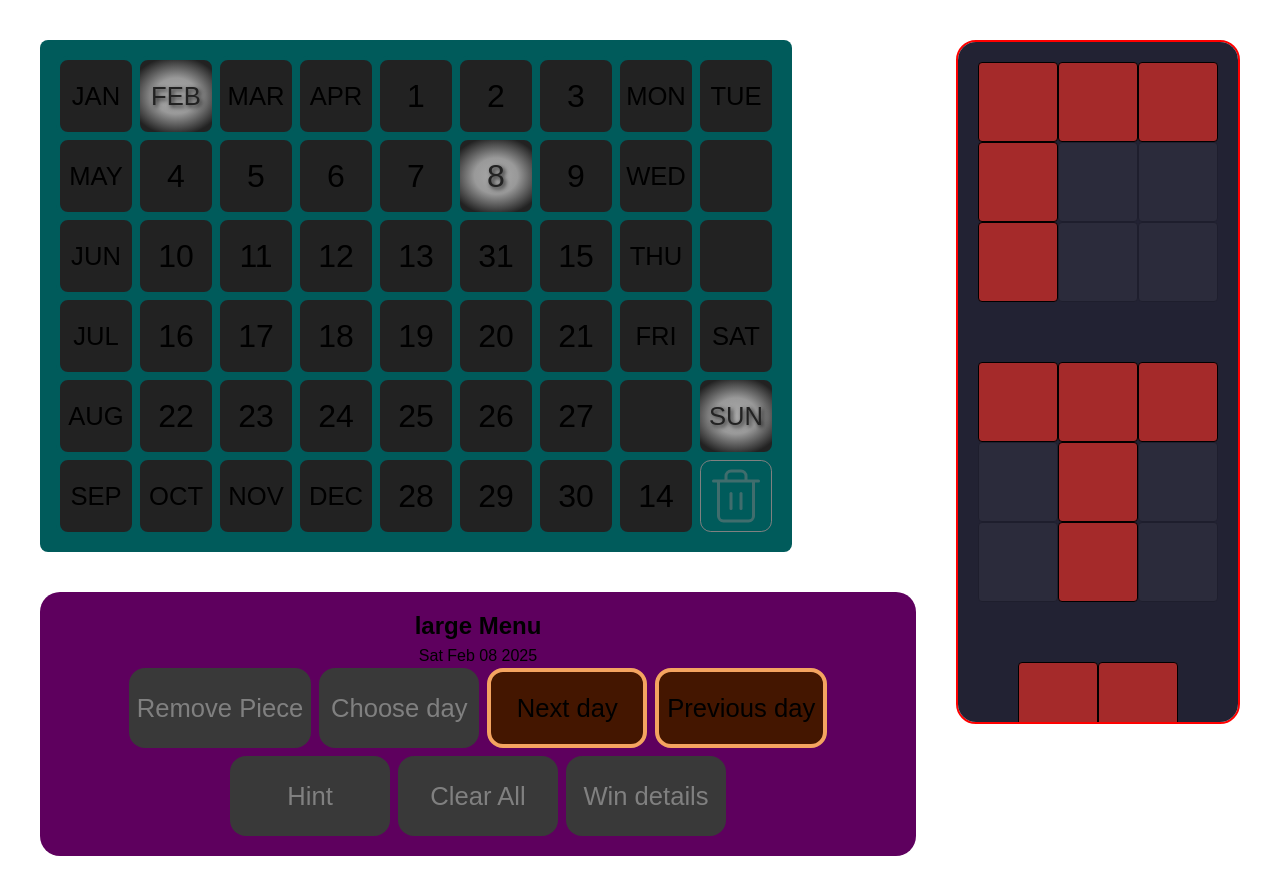
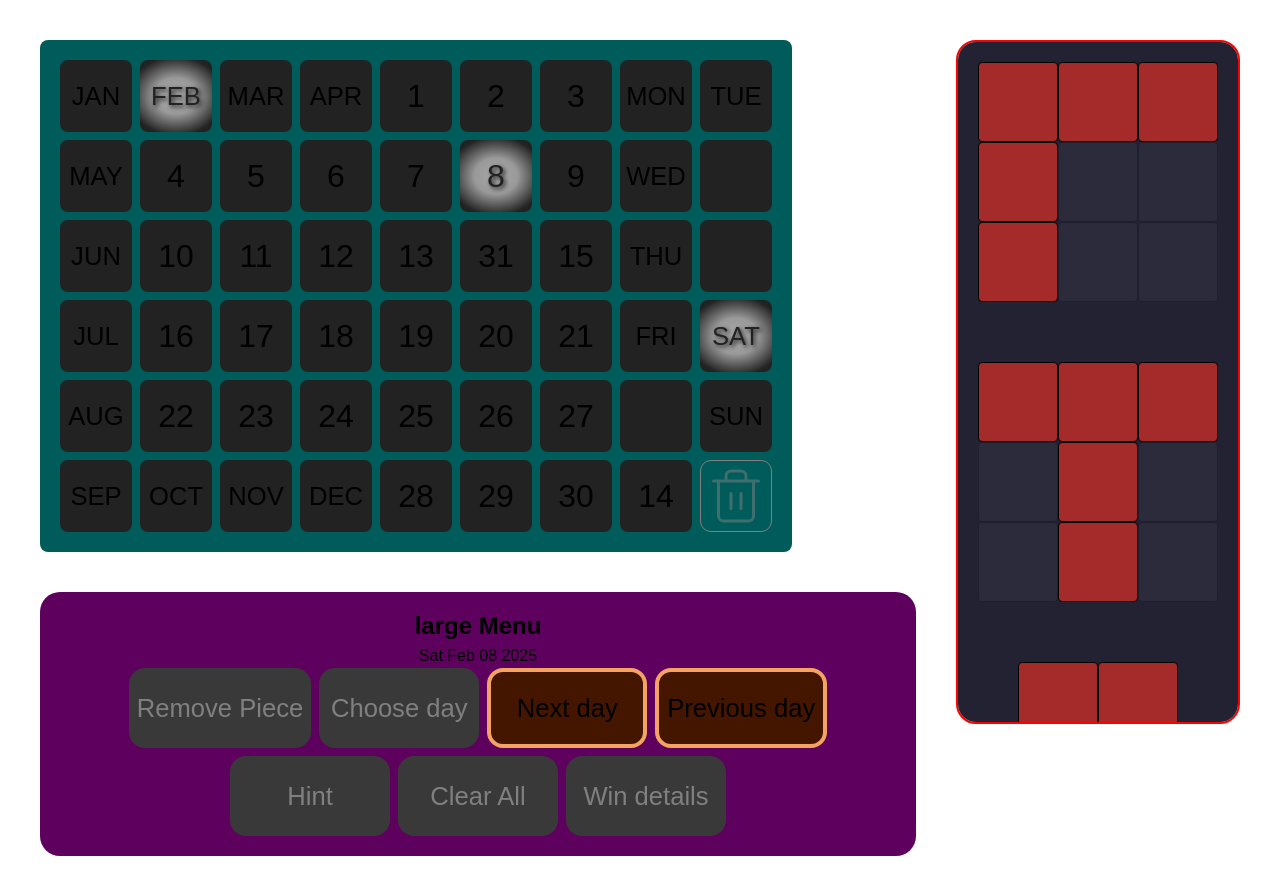
Before and after one commit to json-bell/calendar-puzzle, a React (Vite) app: page / in a window 1280 px wide. Shown: the top 894 px of the page. Built offline with nearby package versions, Linux system fonts and the light colour scheme.

Commit message:
Fix: date indexing starts at sunday 0, matching date.getDate()

```diff
--- a/src/puzzle/boardPanels/dateData.ts
+++ b/src/puzzle/boardPanels/dateData.ts
@@ -5,13 +5,13 @@ export const dayNumbers = [
 export type DayNumber = (typeof dayNumbers)[number];
 
 export const dayNames = [
+  "sun",
   "mon",
   "tue",
   "wed",
   "thu",
   "fri",
   "sat",
-  "sun",
 ] as const;
 export type DayName = (typeof dayNames)[number];
 
--- a/src/puzzle/boardPanels/index.ts
+++ b/src/puzzle/boardPanels/index.ts
@@ -12,8 +12,8 @@ const boardPanels: BoardShape<Panel> = [
     { "content": 1, "panelX": 4, "panelY": 0, "type": "dayNumber", "contentIndex": 0 },
     { "content": 2, "panelX": 5, "panelY": 0, "type": "dayNumber", "contentIndex": 1 },
     { "content": 3, "panelX": 6, "panelY": 0, "type": "dayNumber", "contentIndex": 2 },
-    { "content": "mon", "panelX": 7, "panelY": 0, "type": "dayName", "contentIndex": 0 },
-    { "content": "tue", "panelX": 8, "panelY": 0, "type": "dayName", "contentIndex": 1 }
+    { "content": "mon", "panelX": 7, "panelY": 0, "type": "dayName", "contentIndex": 1 },
+    { "content": "tue", "panelX": 8, "panelY": 0, "type": "dayName", "contentIndex": 2 }
   ],
   [
     { "content": "may", "panelX": 0, "panelY": 1, "type": "month", "contentIndex": 4 },
@@ -23,7 +23,7 @@ const boardPanels: BoardShape<Panel> = [
     { "content": 7, "panelX": 4, "panelY": 1, "type": "dayNumber", "contentIndex": 6 },
     { "content": 8, "panelX": 5, "panelY": 1, "type": "dayNumber", "contentIndex": 7 },
     { "content": 9, "panelX": 6, "panelY": 1, "type": "dayNumber", "contentIndex": 8 },
-    { "content": "wed", "panelX": 7, "panelY": 1, "type": "dayName", "contentIndex": 2 },
+    { "content": "wed", "panelX": 7, "panelY": 1, "type": "dayName", "contentIndex": 3 },
     { "content": "empty", "panelX": 8, "panelY": 1, "type": "empty", "contentIndex": 0 }
   ],
   [
@@ -34,7 +34,7 @@ const boardPanels: BoardShape<Panel> = [
     { "content": 13, "panelX": 4, "panelY": 2, "type": "dayNumber", "contentIndex": 12 },
     { "content": 31, "panelX": 5, "panelY": 2, "type": "dayNumber", "contentIndex": 30 },
     { "content": 15, "panelX": 6, "panelY": 2, "type": "dayNumber", "contentIndex": 14 },
-    { "content": "thu", "panelX": 7, "panelY": 2, "type": "dayName", "contentIndex": 3 },
+    { "content": "thu", "panelX": 7, "panelY": 2, "type": "dayName", "contentIndex": 4 },
     { "content": "empty", "panelX": 8, "panelY": 2, "type": "empty", "contentIndex": 0 }
   ],
   [
@@ -45,8 +45,8 @@ const boardPanels: BoardShape<Panel> = [
     { "content": 19, "panelX": 4, "panelY": 3, "type": "dayNumber", "contentIndex": 18 },
     { "content": 20, "panelX": 5, "panelY": 3, "type": "dayNumber", "contentIndex": 19 },
     { "content": 21, "panelX": 6, "panelY": 3, "type": "dayNumber", "contentIndex": 20 },
-    { "content": "fri", "panelX": 7, "panelY": 3, "type": "dayName", "contentIndex": 4 },
-    { "content": "sat", "panelX": 8, "panelY": 3, "type": "dayName", "contentIndex": 5 }
+    { "content": "fri", "panelX": 7, "panelY": 3, "type": "dayName", "contentIndex": 5 },
+    { "content": "sat", "panelX": 8, "panelY": 3, "type": "dayName", "contentIndex": 6 }
   ],
   [
     { "content": "aug", "panelX": 0, "panelY": 4, "type": "month", "contentIndex": 7 },
@@ -57,7 +57,7 @@ const boardPanels: BoardShape<Panel> = [
     { "content": 26, "panelX": 5, "panelY": 4, "type": "dayNumber", "contentIndex": 25 },
     { "content": 27, "panelX": 6, "panelY": 4, "type": "dayNumber", "contentIndex": 26 },
     { "content": "empty", "panelX": 7, "panelY": 4, "type": "empty", "contentIndex": 0 },
-    { "content": "sun", "panelX": 8, "panelY": 4, "type": "dayName", "contentIndex": 6 }
+    { "content": "sun", "panelX": 8, "panelY": 4, "type": "dayName", "contentIndex": 0 }
   ],
   [
     { "content": "sep", "panelX": 0, "panelY": 5, "type": "month", "contentIndex": 8 },
```
Also changed, not shown: src/puzzle/boardPanels/getBoardPanels.ts (+7 -1 lines).
